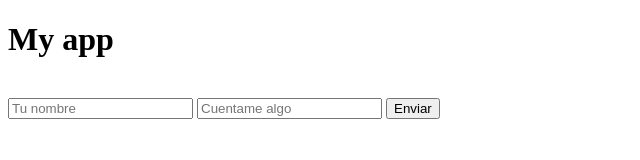
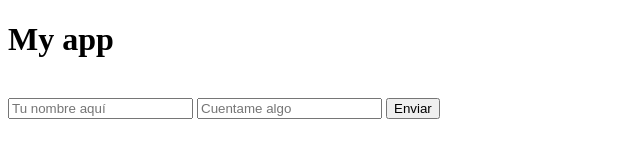
Before and after one commit to Codeings/sockets-nodejs, a website: page public/index.html in a window 1280 px wide. Shown: the full height of the page, 0-640 px from the left. Drawn offline with nearby package versions, Linux system fonts and the light colour scheme; no server answers.

Commit message:
index.html modificado

```diff
--- a/public/index.html
+++ b/public/index.html
@@ -1,4 +1,3 @@
-
 <!DOCTYPE html>
 
 <html lang="es">
@@ -17,7 +16,7 @@
 
 <br/>
 <form onsubmit="return addMessage(this)">
-<input type="text" id="username" placeholder="Tu nombre">
+<input type="text" id="username" placeholder="Tu nombre aquí">
 <input type="text" id="texto" placeholder="Cuentame algo">
 <input type="submit" value="Enviar">
 </form>
```
